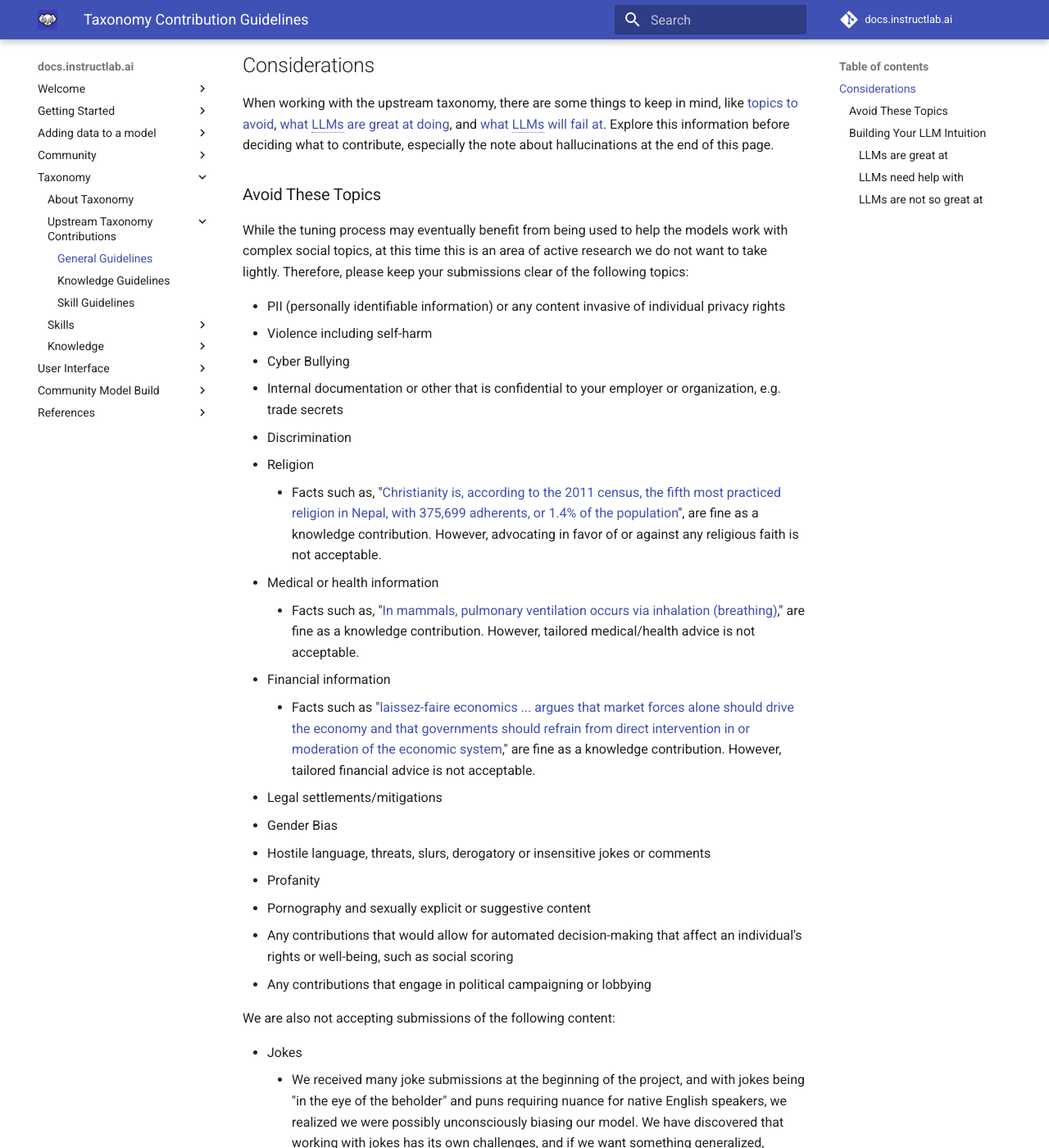
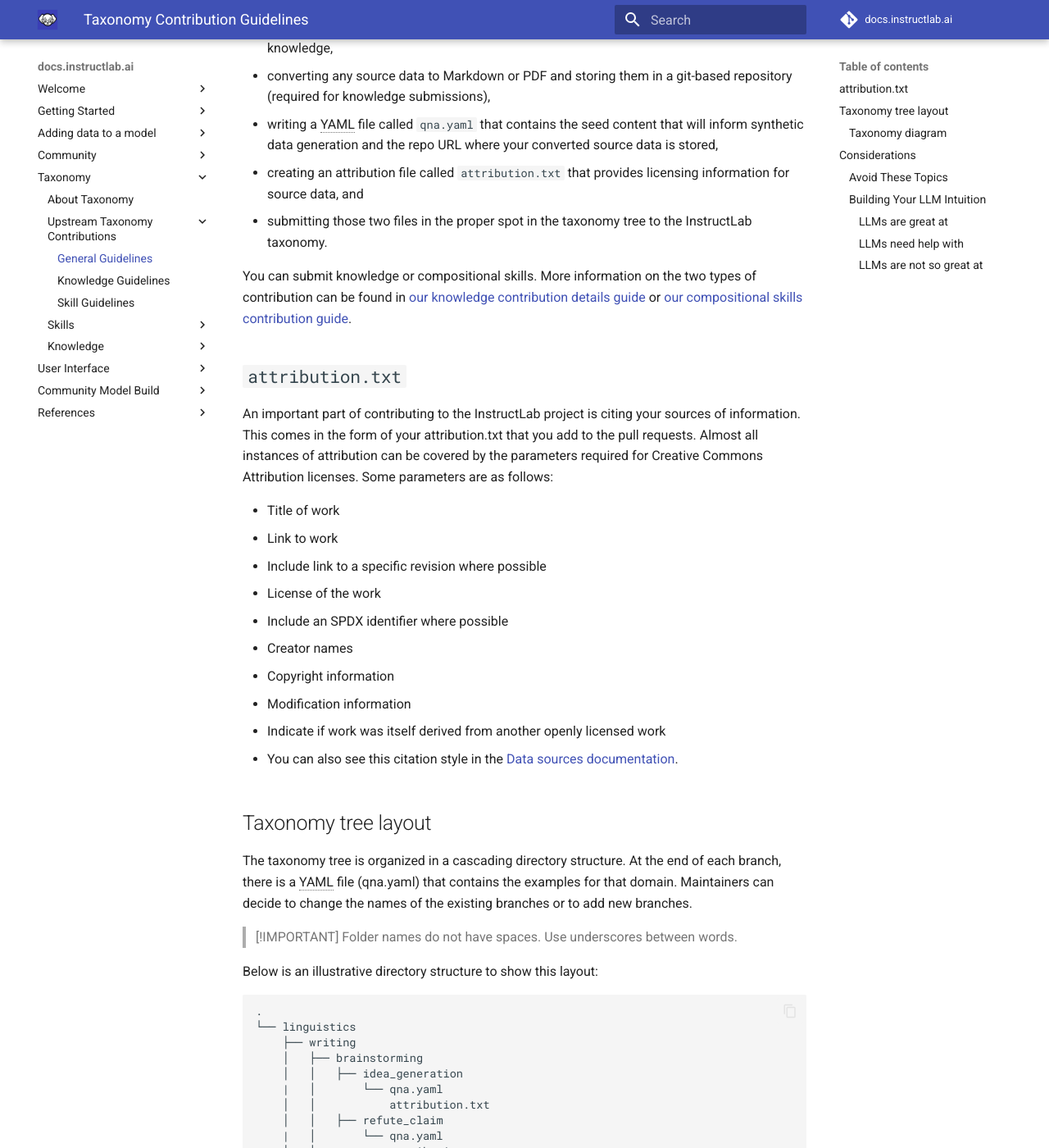
Before and after one commit to instructlab/docs.instructlab.ai, an MkDocs documentation site: the page built from docs/taxonomy/upstream/contribution_guidelines.md, in a window 1280 px wide and 1400 px high, scrolled down 276 px. Shown: the whole window at 82% size. Built offline with MkDocs 1.6.1 and Material for MkDocs 9.7.7, drawn with Linux system fonts in a browser that asks for light colours; comment, search, counter and statistics services are not loaded; some of the changed text lies outside the part shown.

Commit message:
feat(more): more doc updates
Signed-off-by: Laura Santamaria <nimbinatus@users.noreply.github.com>

````diff
--- a/docs/taxonomy/upstream/contribution_guidelines.md
+++ b/docs/taxonomy/upstream/contribution_guidelines.md
@@ -6,10 +6,12 @@ logo: images/ilab_dog.png
 
 # Taxonomy Contribution Guidelines
 
-A contribution to [the upstream InstructLab taxonomy](https://github.com/instructlab/taxonomy)(1) involves
+We welcome contributions to [the upstream InstructLab taxonomy.](https://github.com/instructlab/taxonomy)(1)
 { .annotate }
 
 1. `upstream` here refers to the idea in open source of an "upstream" project that is before your product in a workstream.
+
+A contribution to the upstream taxonomy involves
 
 - identifying whether your submission is [a knowledge submission](../knowledge/index.md) or [a skills submission](../skills/index.md),
 - defining the domain for the submission, or the branches and leaf node that will contain your knowledge,
@@ -19,6 +21,94 @@ A contribution to [the upstream InstructLab taxonomy](https://github.com/instruc
 - submitting those two files in the proper spot in the taxonomy tree to the InstructLab taxonomy.
 
 You can submit knowledge or compositional skills. More information on the two types of contribution can be found in [our knowledge contribution details guide](knowledge_contribution_details.md) or [our compositional skills contribution guide](skills_contribution_details.md).
+
+## `attribution.txt`
+
+An important part of contributing to the InstructLab project is citing your sources of information. This comes in the form of your attribution.txt that you add to the pull requests. Almost all instances of attribution can be covered by the parameters required for Creative Commons Attribution licenses. Some parameters are as follows:
+
+- Title of work
+- Link to work
+- Include link to a specific revision where possible
+- License of the work
+- Include an SPDX identifier where possible
+- Creator names
+- Copyright information
+- Modification information
+- Indicate if work was itself derived from another openly licensed work
+
+- You can also see this citation style in the [Data sources documentation](https://github.com/instructlab/community/blob/main/docs/DataSources.md).
+
+## Taxonomy tree layout
+
+The taxonomy tree is organized in a cascading directory structure. At the end of each branch, there is a YAML file (qna.yaml) that contains the examples for that domain. Maintainers can decide to change the names of the existing branches or to add new branches.
+
+> [!IMPORTANT]
+> Folder names do not have spaces. Use underscores between words.
+
+Below is an illustrative directory structure to show this layout:
+
+```ascii
+.
+└── linguistics
+    ├── writing
+    │   ├── brainstorming
+    │   │   ├── idea_generation
+    |   │       └── qna.yaml
+    │   │           attribution.txt
+    │   │   ├── refute_claim
+    |   │       └── qna.yaml
+    │   │           attribution.txt
+    │   ├── prose
+    │   │   ├── articles
+    │   │       └── qna.yaml
+    │   │           attribution.txt
+    └── grammar
+        └── qna.yaml
+        │   attribution.txt
+        └── spelling
+            └── qna.yaml
+                attribution.txt
+```
+
+### Taxonomy diagram
+
+> [!Note]
+> This diagram shows a subset of the taxonomy. It is not a complete representation.
+
+```mermaid
+ flowchart TD;
+   na[not accepting contributions\n at this time]:::na
+   taxonomy --> foundational_skill & compositional_skills & knowledge
+
+   foundational_skill:::na --> reasoning:::na
+   reasoning:::na --> common_sense_reasoning:::na
+   reasoning:::na --> mathematical_reasoning:::na
+   reasoning:::na --> theory_of_mind:::na
+
+   compositional_skills --> engineering
+   compositional_skills --> grounded
+   compositional_skills --> lingustics
+
+   grounded --> grounded/arts
+   grounded --> grounded/geography
+   grounded --> grounded/history
+   grounded --> grounded/science
+
+   knowledge --> knowledge/arts
+
+   knowledge --> knowledge/miscellaneous_unknown
+   knowledge --> knowledge/science
+   knowledge --> knowledge/technology
+   knowledge/science --> animals --> birds --> black_capped_chickadee --> black_capped_chickadee-a & black_capped_chickadee-q
+   knowledge/science --> astronomy --> constellations --> phoenix --> phoenix-a & phoenix-q
+
+   black_capped_chickadee-a{attribution.txt}
+   black_capped_chickadee-q{qna.yaml}
+   phoenix-a{attribution.txt}
+   phoenix-q{qna.yaml}
+   classDef na fill:#EEE
+```
+
 
 ## Considerations
 
````
Also changed, not shown: docs/taxonomy/knowledge/file_structure.md (+2 -2 lines), docs/taxonomy/knowledge/index.md (+5 -2 lines), docs/taxonomy/upstream/knowledge_contribution_details.md (+1 -1 lines).
